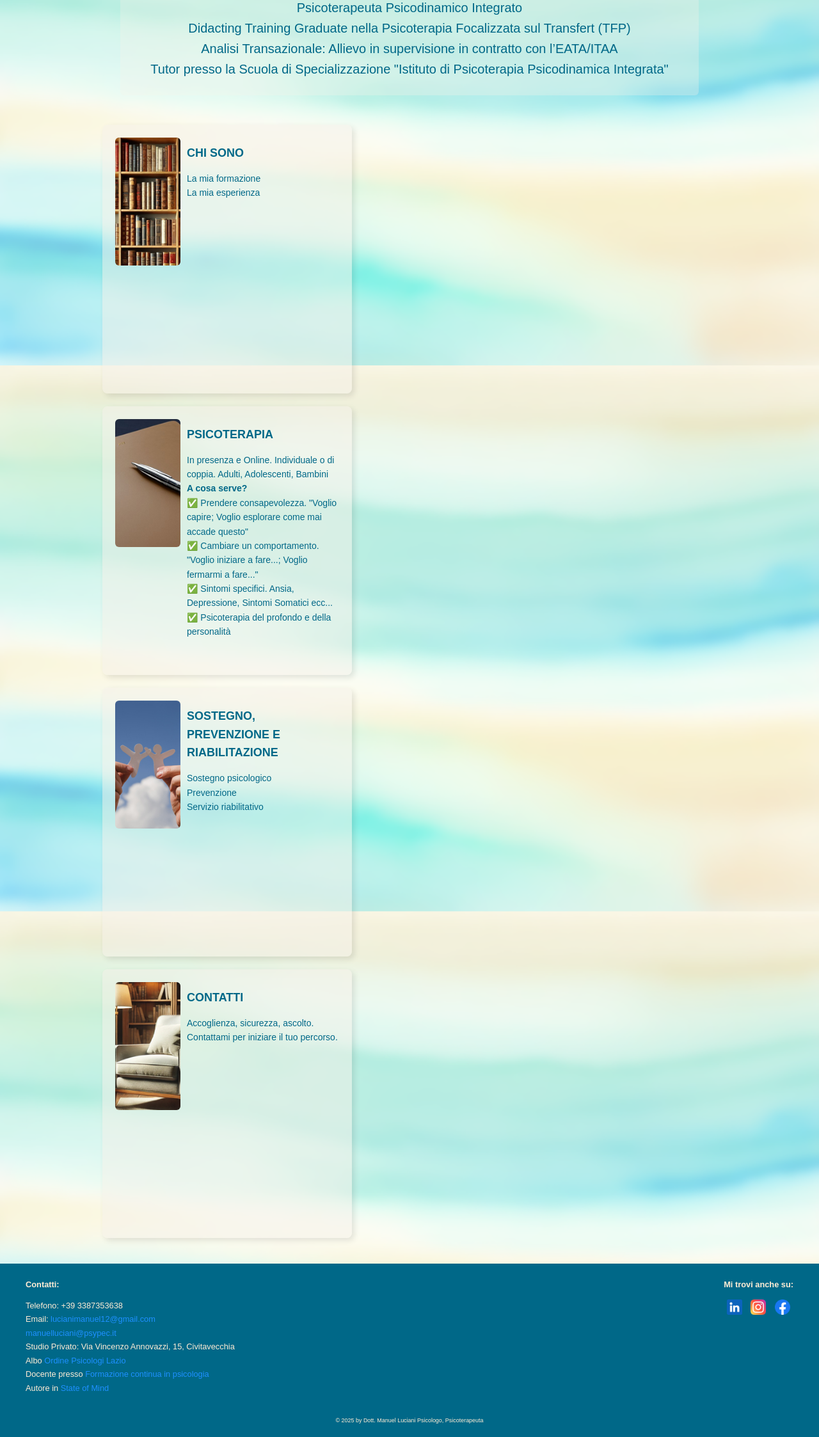
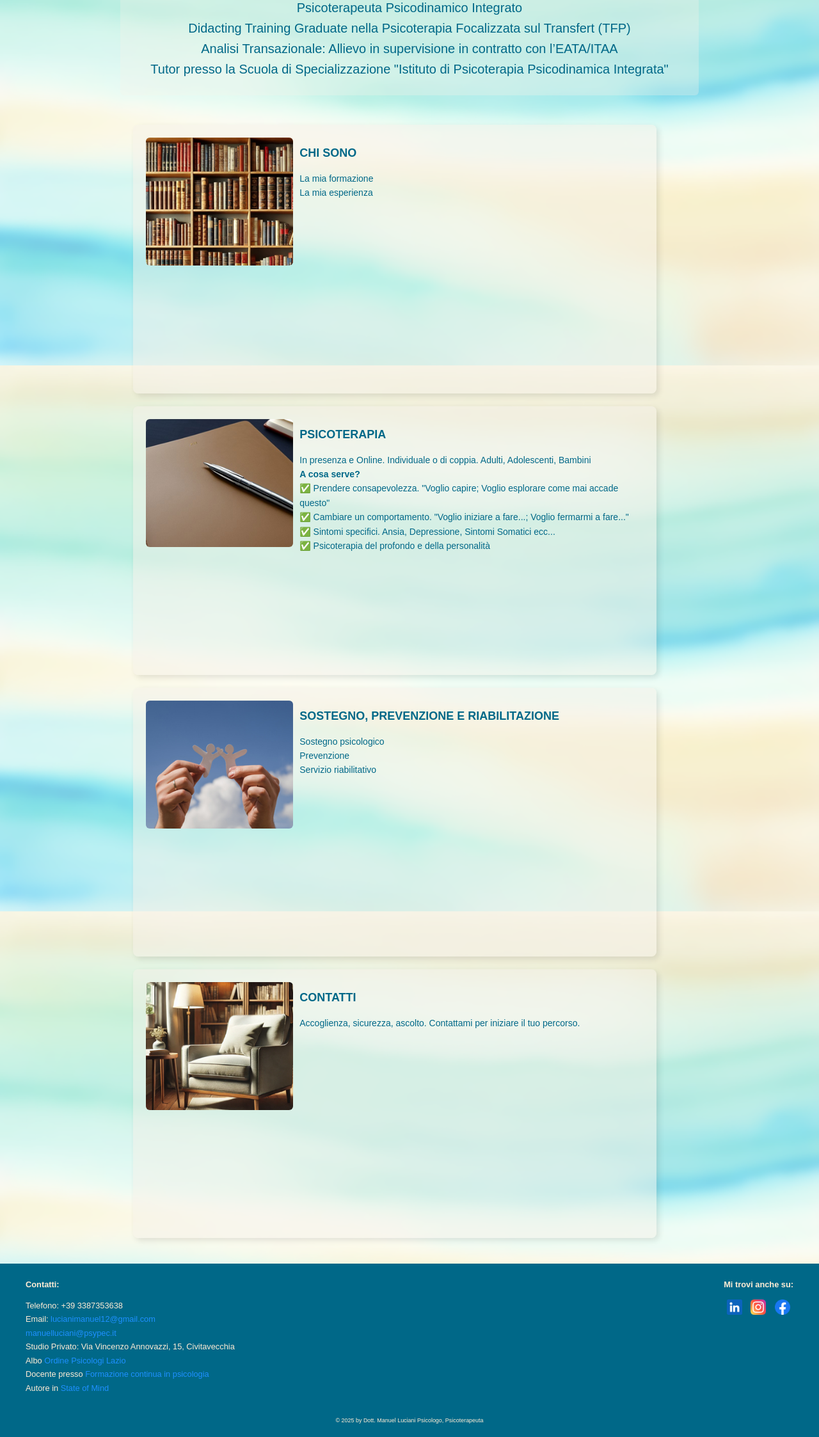
Before and after one commit to GI3793/SitoManuel, a Flask app: page / in a window 1280 px wide. Shown: the part 282-2528 px from the top of the page at 64% size. Run offline with Flask 3, Linux system fonts and the light colour scheme; some web fonts are replaced.

Commit message:
Add files via upload

```diff
--- a/templates/index.html
+++ b/templates/index.html
@@ -5,21 +5,18 @@
 {% block content %}
 <section style="max-width: 80%; margin: 0 auto;">
 
-    <!-- Titolo principale con sfondo caldo e blu scuro nel testo -->
+    <!-- Titolo principale -->
     <div style="background-color: rgba(245, 241, 233, 0.3); padding: 20px; text-align: center;
             font-size: 28px; font-weight: bold; color: #006888;
             text-shadow: 2px 2px 4px rgba(0, 0, 0, 0.3); border-radius: 6px;
             width: 90%; margin: 20px auto; display: block;">
-
         <p style="font-size: 36px; font-weight: bold; margin: 5px 0;">
             DOTT. MANUEL LUCIANI
         </p>
-
         <p style="font-size: 25px; margin: 5px 0; text-shadow: none;">
             Psicologo, Psicoterapeuta<br>
             A Santa Marinella, Civitavecchia e Ostia
         </p>
-
         <p style="font-size: 20px; margin: 5px 0; text-shadow: none; font-weight: normal;">
             Psicoterapeuta Psicodinamico Integrato<br>
             Didacting Training Graduate nella Psicoterapia Focalizzata sul Transfert (TFP)<br>
@@ -28,17 +25,15 @@
         </p>
     </div>
 
-
-
     <br>
 
-   <!-- Contenitore dei 4 riquadri in un'unica colonna -->
-<div style="display: flex; flex-direction: column; gap: 20px; justify-content: center; flex-wrap: nowrap;">
+   <!-- Contenitore dei 4 riquadri -->
+    <div style="display: flex; flex-direction: column; gap: 20px; justify-content: center; flex-wrap: nowrap; max-width: 90%; margin: 0 auto;">
 
         {% set box_style = "display: flex; flex-direction: row; align-items: flex-start;
                             justify-content: flex-start; text-align: left; background: rgba(245, 241, 233, 0.5);
                             padding: 20px; border-radius: 8px; box-shadow: 4px 4px 10px rgba(0, 0, 0, 0.1);
-                        flex: 1; min-width: 250px; max-width: 350px; min-height: 380px;" %}
+                            flex: 1; min-width: 250px; max-width: 90%; min-height: 380px;" %}
 
         <!-- 1° riquadro: CHI SONO -->
         <a href="/about" style="text-decoration: none; color: inherit;">
```
Lines whose indentation alone changed are shown as unchanged.
